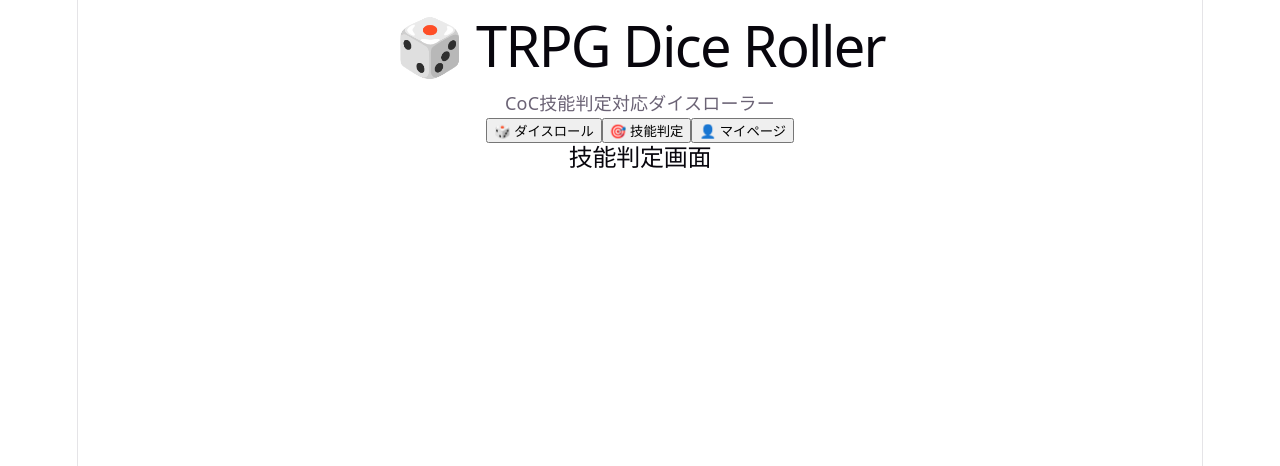
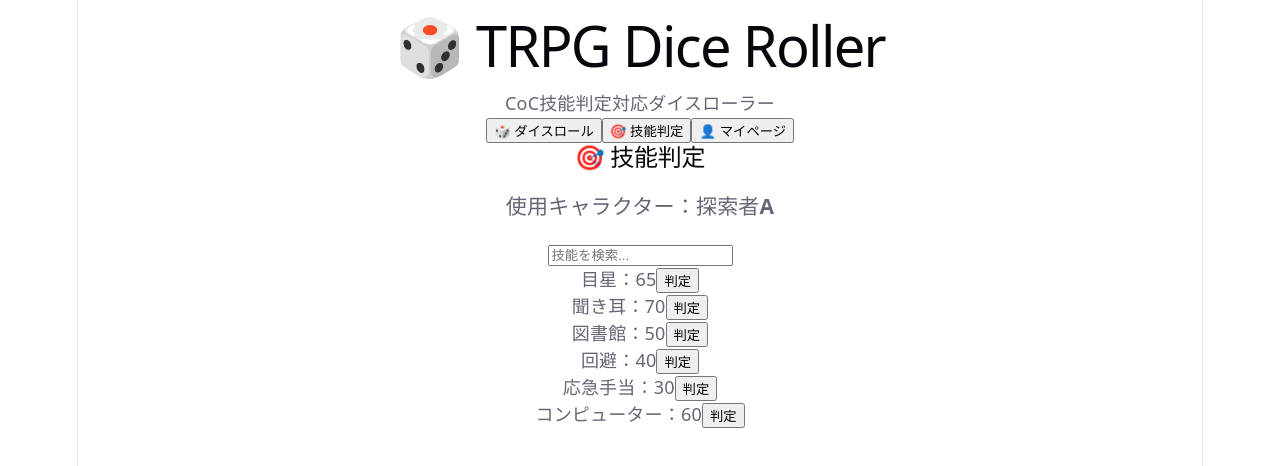
Before and after one commit to efu7/dice-app, a React (Vite) app: page / in a window 1280 px wide. Both pictures are taken after a click on the button "🎯 技能判定". Shown: the top 466 px of the page. Built offline with nearby package versions, Linux system fonts and the light colour scheme.

Commit message:
Add character selection for skill checks

```diff
--- a/src/App.tsx
+++ b/src/App.tsx
@@ -6,23 +6,45 @@
 
 import DicePage from "./pages/DicePage";
 import SkillPage from "./pages/SkillPage";
-import MyPage from "./pages/MyPages";
+import MyPages from "./pages/MyPages";
+
+import type { Character } from "./utils/coc";
+import { sampleCharacters } from "./utils/coc";
 
 type Page = "dice" | "skill" | "mypage";
 
 function App() {
   const [page, setPage] = useState<Page>("dice");
 
+  // 現在使用しているキャラクター
+  const [selectedCharacter, setSelectedCharacter] =
+    useState<Character | null>(sampleCharacters[0]);
+
   return (
     <>
       <Header />
 
-      <Tabs current={page} onChange={setPage} />
+      <Tabs
+        current={page}
+        onChange={setPage}
+      />
 
       <Layout>
         {page === "dice" && <DicePage />}
-        {page === "skill" && <SkillPage />}
-        {page === "mypage" && <MyPage />}
+
+        {page === "skill" && (
+          <SkillPage
+            character={selectedCharacter}
+          />
+        )}
+
+        {page === "mypage" && (
+          <MyPages
+            characters={sampleCharacters}
+            selectedCharacter={selectedCharacter}
+            onSelectCharacter={setSelectedCharacter}
+          />
+        )}
       </Layout>
     </>
   );
--- a/src/pages/MyPages.tsx
+++ b/src/pages/MyPages.tsx
@@ -1,10 +1,65 @@
-function MyPage() {
+import type { Character } from "../utils/coc";
+
+type Props = {
+  characters: Character[];
+  selectedCharacter: Character | null;
+  onSelectCharacter: (character: Character) => void;
+};
+
+function MyPages({
+  characters,
+  selectedCharacter,
+  onSelectCharacter,
+}: Props) {
   return (
-    <>
-      <h2>マイページ</h2>
-      <p>開発中...</p>
-    </>
+    <div>
+      <h2>👤 マイページ</h2>
+
+      <h3>登録キャラクター</h3>
+
+      {characters.map((character) => (
+        <div key={character.id}>
+          <h3>{character.name}</h3>
+
+          {character.sheetUrl && (
+            <p>
+              <a
+                href={character.sheetUrl}
+                target="_blank"
+                rel="noopener noreferrer"
+              >
+                キャラシを開く
+              </a>
+            </p>
+          )}
+
+          <p>
+            技能数：{character.skills.length}
+          </p>
+
+          <div>
+            {character.skills.map((skill) => (
+              <span key={skill.name}>
+                {skill.name}：{skill.value}
+              </span>
+            ))}
+          </div>
+
+          <button
+            onClick={() => onSelectCharacter(character)}
+          >
+            このキャラを使う
+          </button>
+
+          {selectedCharacter?.id === character.id && (
+            <p>✅ 現在使用中</p>
+          )}
+
+          <hr />
+        </div>
+      ))}
+    </div>
   );
 }
 
-export default MyPage;
+export default MyPages;
--- a/src/pages/SkillPage.tsx
+++ b/src/pages/SkillPage.tsx
@@ -1,5 +1,95 @@
-function SkillPage() {
-  return <h2>技能判定画面</h2>;
+import { useState } from "react";
+
+import { executeCoc } from "../utils/coc";
+import type { CocResult } from "../utils/coc";
+import type { Character, CocSkill } from "../utils/coc";
+
+import { CocResultCard } from "../components/Result";
+
+type Props = {
+  character: Character | null;
+};
+
+function SkillPage({ character }: Props) {
+  const [search, setSearch] = useState("");
+  const [selectedSkill, setSelectedSkill] =
+    useState<CocSkill | null>(null);
+  const [result, setResult] =
+    useState<CocResult | null>(null);
+
+  if (!character) {
+    return (
+      <div>
+        <h2>🎯 技能判定</h2>
+        <p>使用するキャラクターを選択してください。</p>
+      </div>
+    );
+  }
+
+  const filteredSkills = character.skills.filter((skill) =>
+    skill.name.includes(search)
+  );
+
+  const handleJudge = (skill: CocSkill) => {
+    try {
+      const cocResult = executeCoc(
+        `CCB<=${skill.value}`
+      );
+
+      setSelectedSkill(skill);
+      setResult(cocResult);
+    } catch (error) {
+      if (error instanceof Error) {
+        alert(error.message);
+      }
+    }
+  };
+
+  return (
+    <div>
+      <h2>🎯 技能判定</h2>
+
+      <h3>
+        使用キャラクター：{character.name}
+      </h3>
+
+      <input
+        type="text"
+        value={search}
+        onChange={(e) => setSearch(e.target.value)}
+        placeholder="技能を検索..."
+      />
+
+      <div>
+        {filteredSkills.map((skill) => (
+          <div key={skill.name}>
+            <span>
+              {skill.name}：{skill.value}
+            </span>
+
+            <button
+              onClick={() => handleJudge(skill)}
+            >
+              判定
+            </button>
+          </div>
+        ))}
+      </div>
+
+      {selectedSkill && (
+        <div>
+          <h3>
+            {selectedSkill.name}：
+            {selectedSkill.value}
+          </h3>
+        </div>
+      )}
+
+      {result && (
+        <CocResultCard result={result} />
+      )}
+    </div>
+  );
 }
 
 export default SkillPage;
--- /dev/null
+++ b/src/utils/coc/character.ts
@@ -0,0 +1,37 @@
+import type { CocSkill } from "./skills";
+
+export type Character = {
+  id: string;
+  name: string;
+  sheetUrl?: string;
+  skills: CocSkill[];
+};
+
+export const sampleCharacters: Character[] = [
+  {
+    id: "character-1",
+    name: "探索者A",
+    sheetUrl: "https://example.com/character/1",
+    skills: [
+      { name: "目星", value: 65 },
+      { name: "聞き耳", value: 70 },
+      { name: "図書館", value: 50 },
+      { name: "回避", value: 40 },
+      { name: "応急手当", value: 30 },
+      { name: "コンピューター", value: 60 },
+    ],
+  },
+  {
+    id: "character-2",
+    name: "探索者B",
+    sheetUrl: "https://example.com/character/2",
+    skills: [
+      { name: "目星", value: 40 },
+      { name: "聞き耳", value: 55 },
+      { name: "図書館", value: 80 },
+      { name: "回避", value: 60 },
+      { name: "心理学", value: 70 },
+      { name: "説得", value: 50 },
+    ],
+  },
+];
--- a/src/utils/coc/index.ts
+++ b/src/utils/coc/index.ts
@@ -1,5 +1,9 @@
 import { parseCoc } from "./parser";
 import { rollCoc } from "./roller";
+
+export { sampleCharacters } from "./character";
+export type { Character } from "./character";
+export type {CocSkill} from "./skills"
 
 export function executeCoc(command: string) {
 
--- a/src/utils/coc/judge.ts
+++ b/src/utils/coc/judge.ts
@@ -5,7 +5,7 @@
   const value = result.roll;
   const target = result.target;
 
-  if (value === 1) {
+  if (value <= 5) {
     result.rank = "critical";
     result.success = true;
     return result;
--- /dev/null
+++ b/src/utils/coc/skills.ts
@@ -0,0 +1,20 @@
+export type CocSkill = {
+  name: string;
+  value: number;
+};
+
+export const defaultSkills: CocSkill[] = [
+  { name: "目星", value: 65 },
+  { name: "聞き耳", value: 70 },
+  { name: "図書館", value: 50 },
+  { name: "回避", value: 40 },
+  { name: "こぶし", value: 50 },
+  { name: "キック", value: 25 },
+  { name: "応急手当", value: 30 },
+  { name: "隠れる", value: 40 },
+  { name: "忍び歩き", value: 20 },
+  { name: "説得", value: 15 },
+  { name: "言いくるめ", value: 5 },
+  { name: "心理学", value: 5 },
+  { name: "コンピューター", value: 5 },
+];
```
Also changed, not shown: src/components/Result/DiceResultCard.tsx (line endings or trailing spaces).
